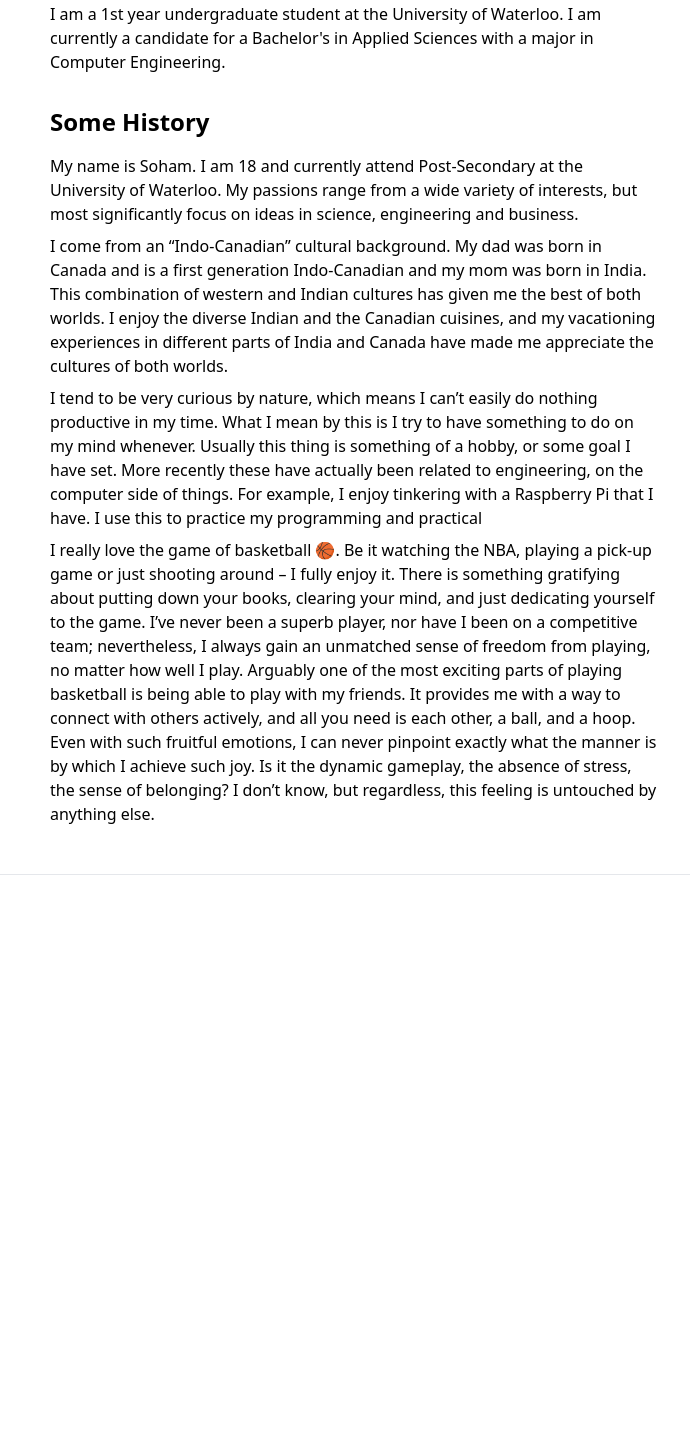
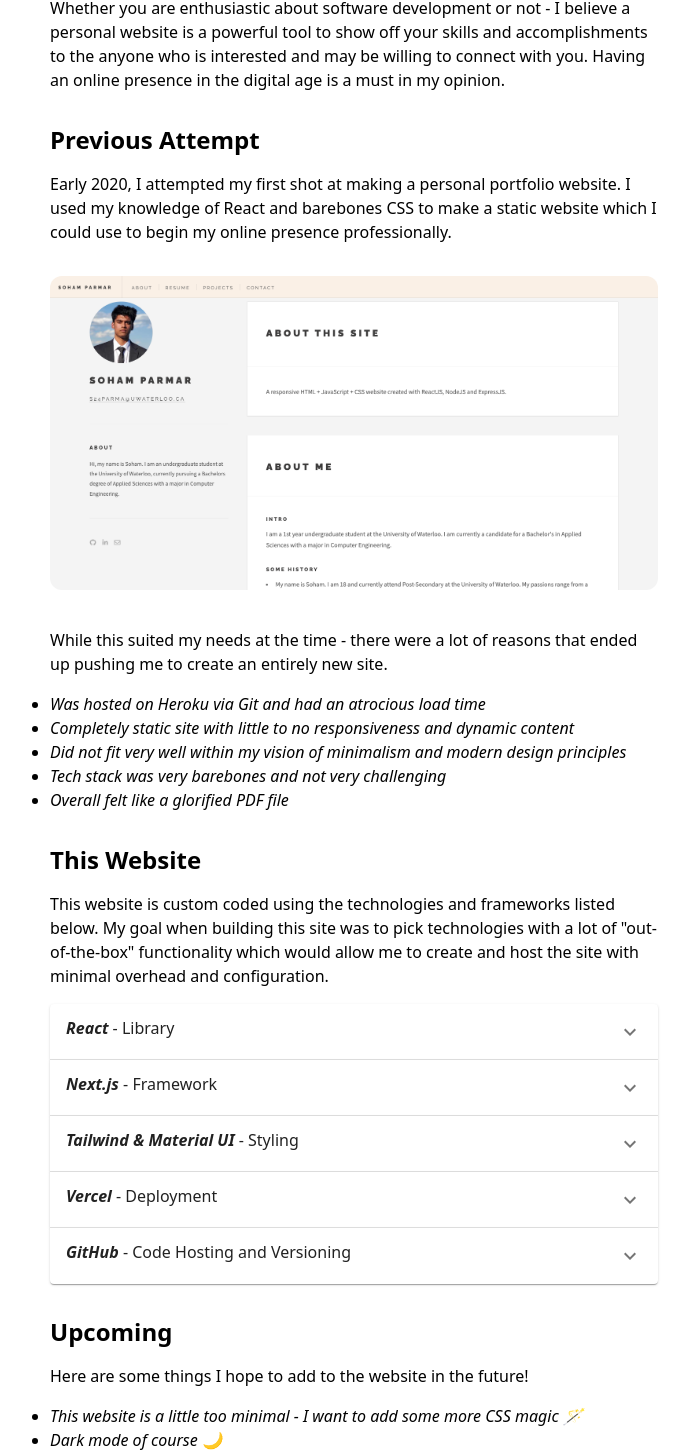
Before and after one commit to SohamP2812/sohamparmar.com, a Next.js app: page /website in a window 1280 px wide. Shown: the part 288-1742 px from the top of the page, without its empty margins (286-976 px from the left). Before the commit the page ends 1258 px from the top, so only its background shows below. Built offline with nearby package versions, Linux system fonts and the light colour scheme.

Commit message:
add mui and work on about website page

```diff
--- a/package.json
+++ b/package.json
@@ -6,8 +6,12 @@
     "start": "next start"
   },
   "dependencies": {
+    "@emotion/react": "^11.9.0",
+    "@emotion/styled": "^11.8.1",
     "@headlessui/react": "^1.5.0",
     "@heroicons/react": "^1.0.6",
+    "@mui/icons-material": "^5.6.1",
+    "@mui/material": "^5.6.1",
     "next": "latest",
     "react": "^17.0.2",
     "react-dom": "^17.0.2"
--- a/pages/website.jsx
+++ b/pages/website.jsx
@@ -1,5 +1,67 @@
 import Image from 'next/image'
+import Accordion from '@mui/material/Accordion'
+import AccordionSummary from '@mui/material/AccordionSummary'
+import AccordionDetails from '@mui/material/AccordionDetails'
+import ExpandMoreIcon from '@mui/icons-material/ExpandMore'
 
+const technologies = [
+  {
+    name: 'React',
+    use: 'Library',
+    description: `It should come with little surprise that React is used
+    as the client side JS library for this website. Component views and
+    efficient state management with automated rerendering were nobrainer
+    reasons for choosing this library as I wanted to minimize overhead as
+    much as possible. Moreover, it is the JS library I am most familiar
+    with - so it seems to be the best option (for now).`,
+  },
+  {
+    name: 'Next.js',
+    use: 'Framework',
+    description: `I've come to have Next.js at the front of my find whenever
+    I intend on create any sort of non-SPA based website. I've come to make
+    React the optimal choice for web development for myself - but it is not
+    without flaws on its own. A lot of features come out of the box with
+    Next.js that you would normally have to manually configure - such as
+    server side rendering, JS bundling, routing, and more. I would much rather
+    use a framework like Next.js to enjoy complex features like that with little
+    headache.`,
+  },
+  {
+    name: 'Tailwind & Material UI',
+    use: 'Styling',
+    description: `I had a decision before I started building the website that
+    is very crucial to the feel of the website as well as my sanity for when
+    I completed the site. I knew from the jump that I did not want to just use
+    raw CSS - primarily because I wanted to challenge myself to use new tools
+    and make the burden of styling easier. I had a goal in mind when selecting
+    Tailwind CSS, and that was to avoid unnecessary complexity. I decided against
+    using any preprocessor like Sass since it would likely be too overkill for
+    this. I ended up deciding upon Tailwind just because of how easy it is to
+    style components right in jsx files and how simple breakpoint changes are to
+    implement. I also used Mui for premade components that I have little interest
+    in creating manually - such as the accordion you are reading from right now :)`,
+  },
+  {
+    name: 'Vercel',
+    use: 'Deployment',
+    description: `Vercel seemed like the appropriate choice for hosting and deployment
+    for this web app, given that it fell in line with my principle of little
+    configuration. Seeing that Vercel is the creator and maintainer of Next.js, it is
+    evident that deploying a Next.js app on a serverless Vercel service would be simple.
+    Vercel is akin to App Engine for GCP and Elastic Beanstalk for AWS. Moreover, Vercel
+    offers out-of-the-box CI/CD with automatic deployment in response to GitHub pushes.`,
+  },
+  {
+    name: 'GitHub',
+    use: 'Code Hosting and Versioning',
+    description: `With any modern project - it is arguably naive to not choose a verionsing
+    system like Git and a source code hoster like GitHub. Especially since I intend to make
+    changes to the site as time goes on, it is crucial that there is a robust VCS that exists
+    as a backbone for the project. Moreover, the integration with Vercel for automatic
+    deployments streamlines work significantly.`,
+  },
+]
 export default function Website() {
   return (
     <div className="flex min-h-screen flex-col items-center py-2">
@@ -9,55 +71,106 @@
         </h1>
         <div className="mt-8 mb-8 leading-6">
           <div className="mb-6">
-            <h2 className="mb-4 text-2xl font-bold">Intro</h2>
+            <h2 className="mb-4 text-2xl font-bold">Why did I create this?</h2>
             <p>
-              I am a 1st year undergraduate student at the University of
-              Waterloo. I am currently a candidate for a Bachelor's in Applied
-              Sciences with a major in Computer Engineering.
+              Whether you are enthusiastic about software development or not - I
+              believe a personal website is a powerful tool to show off your
+              skills and accomplishments to the anyone who is interested and may
+              be willing to connect with you. Having an online presence in the
+              digital age is a must in my opinion.
             </p>
           </div>
           <div className="mt-8 leading-6">
-            <h2 className="mb-4 text-2xl font-bold">Some History</h2>
-            <p className="mb-2">
-              My name is Soham. I am 18 and currently attend Post-Secondary at
-              the University of Waterloo. My passions range from a wide variety
-              of interests, but most significantly focus on ideas in science,
-              engineering and business.
+            <h2 className="mb-4 text-2xl font-bold">Previous Attempt</h2>
+            <p>
+              Early 2020, I attempted my first shot at making a personal
+              portfolio website. I used my knowledge of React and barebones CSS
+              to make a static website which I could use to begin my online
+              presence professionally.
             </p>
-            <p className="mb-2">
-              I come from an “Indo-Canadian” cultural background. My dad was
-              born in Canada and is a first generation Indo-Canadian and my mom
-              was born in India. This combination of western and Indian cultures
-              has given me the best of both worlds. I enjoy the diverse Indian
-              and the Canadian cuisines, and my vacationing experiences in
-              different parts of India and Canada have made me appreciate the
-              cultures of both worlds.
+            <div className="my-8">
+              <Image
+                alt="Old Soham Parmar Website"
+                src="/OldWebsite.png"
+                width={1546}
+                height={799}
+                className="rounded-xl"
+                priority
+              />
+            </div>
+            <p className="mb-4">
+              While this suited my needs at the time - there were a lot of
+              reasons that ended up pushing me to create an entirely new site.
             </p>
-            <p className="mb-2">
-              I tend to be very curious by nature, which means I can’t easily do
-              nothing productive in my time. What I mean by this is I try to
-              have something to do on my mind whenever. Usually this thing is
-              something of a hobby, or some goal I have set. More recently these
-              have actually been related to engineering, on the computer side of
-              things. For example, I enjoy tinkering with a Raspberry Pi that I
-              have. I use this to practice my programming and practical
+            <ul className="italic">
+              <li className="list-disc">
+                Was hosted on Heroku via Git and had an atrocious load time
+              </li>
+              <li className="list-disc">
+                Completely static site with little to no responsiveness and
+                dynamic content
+              </li>
+              <li className="list-disc">
+                Did not fit very well within my vision of minimalism and modern
+                design principles
+              </li>
+              <li className="list-disc">
+                Tech stack was very barebones and not very challenging
+              </li>
+              <li className="list-disc">
+                Overall felt like a glorified PDF file
+              </li>
+            </ul>
+          </div>
+          <div className="mt-8 leading-6">
+            <h2 className="mb-4 text-2xl font-bold">This Website</h2>
+            <p className="mb-4">
+              This website is custom coded using the technologies and frameworks
+              listed below. My goal when building this site was to pick
+              technologies with a lot of "out-of-the-box" functionality which
+              would allow me to create and host the site with minimal overhead
+              and configuration.
             </p>
-            <p className="mb-2">
-              I really love the game of basketball 🏀. Be it watching the NBA,
-              playing a pick-up game or just shooting around – I fully enjoy it.
-              There is something gratifying about putting down your books,
-              clearing your mind, and just dedicating yourself to the game. I’ve
-              never been a superb player, nor have I been on a competitive team;
-              nevertheless, I always gain an unmatched sense of freedom from
-              playing, no matter how well I play. Arguably one of the most
-              exciting parts of playing basketball is being able to play with my
-              friends. It provides me with a way to connect with others
-              actively, and all you need is each other, a ball, and a hoop. Even
-              with such fruitful emotions, I can never pinpoint exactly what the
-              manner is by which I achieve such joy. Is it the dynamic gameplay,
-              the absence of stress, the sense of belonging? I don’t know, but
-              regardless, this feeling is untouched by anything else.
+            <div>
+              {technologies.map((technology) => (
+                <Accordion>
+                  <AccordionSummary
+                    expandIcon={<ExpandMoreIcon />}
+                    aria-controls="panel1a-content"
+                    id="panel1a-header"
+                  >
+                    <p className="mb-2">
+                      <strong className="italic">{technology.name}</strong> -{' '}
+                      {technology.use}
+                    </p>
+                  </AccordionSummary>
+                  <AccordionDetails>
+                    <p>{technology.description}</p>
+                  </AccordionDetails>
+                </Accordion>
+              ))}
+            </div>
+          </div>
+          <div className="mt-8 leading-6">
+            <h2 className="mb-4 text-2xl font-bold">Upcoming</h2>
+            <p className="mb-4">
+              Here are some things I hope to add to the website in the future!
             </p>
+            <ul className="italic">
+              <li className="list-disc">
+                This website is a little too minimal - I want to add some more
+                CSS magic 🪄
+              </li>
+              <li className="list-disc">Dark mode of course 🌙</li>
+              <li className="list-disc">
+                A blog connected to a backend database like Firestore or
+                Postgres 📝
+              </li>
+              <li className="list-disc">
+                Connect Google Analytics to display page visits for anyone to
+                see 📈
+              </li>
+            </ul>
           </div>
         </div>
       </main>
```
Also changed, not shown: components/Header.jsx (+13 -18 lines), public/OldWebsite.png (added), 1 other file (tests, documents, lock files or other folders).
